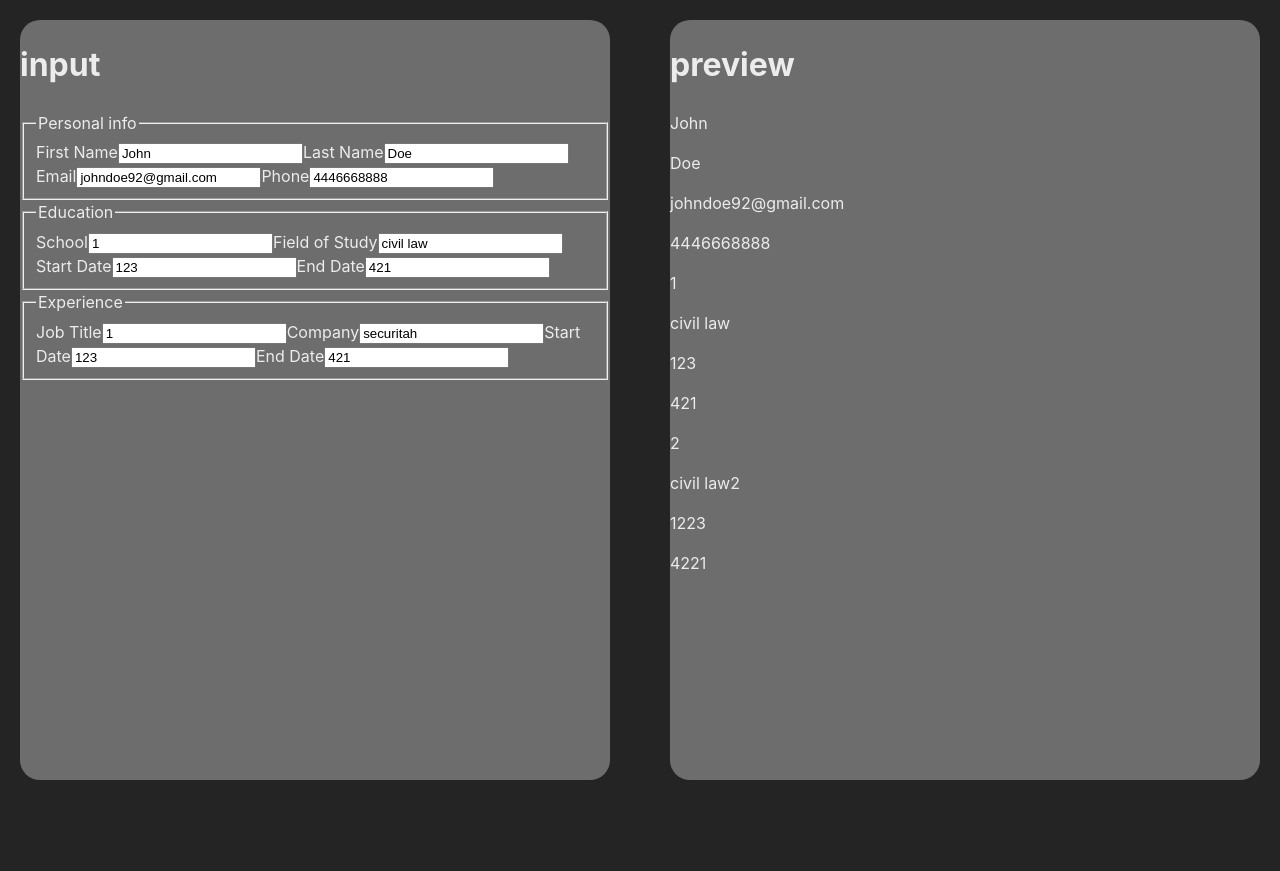
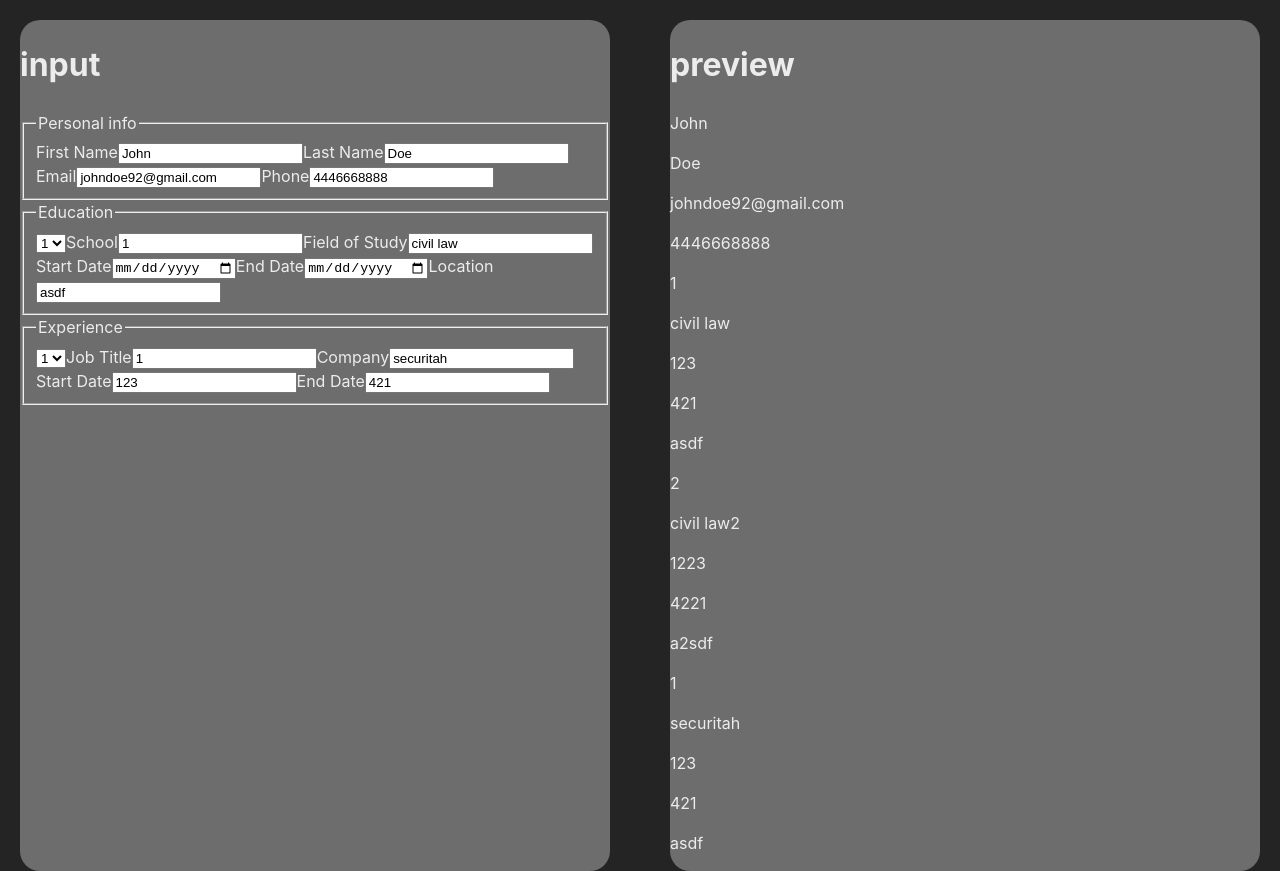
Before and after one commit to AmbiAngel/CV-Application, a React (Vite) app: page / in a window 1280 px wide. Before the commit the page ends 800 px from the top, so only its background shows below. Built offline with nearby package versions, Linux system fonts and the light colour scheme.

Commit message:
Add select tag to Education and Experience sections. Add functionality to select specific schools/jobs.

```diff
--- a/src/App.jsx
+++ b/src/App.jsx
@@ -67,7 +67,7 @@ function App() {
     {
       id:'email',
       label:'Email',
-      inputType:'text'
+      inputType:'email'
     },
     {
       id:'phone',
@@ -90,13 +90,18 @@ function App() {
     {
       id:'startDate',
       label:'Start Date',
-      inputType:'text'
+      inputType:'date'
     },
     {
       id:'endDate',
       label:'End Date',
-      inputType:'number'
+      inputType:'date'
     },
+    {
+      id:'location',
+      label:'Location',
+      inputType:'text'
+    }
   ]
 
   const experienceInputs = [
@@ -118,7 +123,7 @@ function App() {
     {
       id:'endDate',
       label:'End Date',
-      inputType:'number'
+      inputType:'tel'
     },
   ]
   // const [count, setCount] = useState(0)
@@ -142,7 +147,7 @@ function App() {
               categorySetter={setPersonalInfo}
               categoryObj={{...personalInfo}}
               categoryTitle='Personal info'
-              containerClass='personal-info-input-container'
+              containerClass='personalInfo'
               inputsArray={personalInfoInputs}
               >
             </InputsContainer>
@@ -152,8 +157,9 @@ function App() {
               categoryObj={[...education]}
               categorySelectedId={selectedEducationId}
               categoryTitle='Education'
-              containerClass='education-input-container'
+              containerClass='educationInfo'
               inputsArray={educationInputs}
+              setSelectedId={setSelectedEducationId}
               >
             </InputsContainer>
 
@@ -164,6 +170,8 @@ function App() {
               categoryTitle='Experience'
               containerClass='experience-input-container'
               inputsArray={experienceInputs}
+              setSelectedId={setSelectedExperienceId}
+
               >
             </InputsContainer>
         </form>
@@ -183,6 +191,18 @@ function App() {
             <p>{item.field}</p>
             <p>{item.startDate}</p>
             <p>{item.endDate}</p>
+            <p>{item.location}</p>
+          </div>
+          )}
+        </div>
+        <div className="resume-experience-info">
+          {experience.map((item, index) =>
+          <div className="experience-item" key={index}>
+            <p>{item.jobTitle}</p>
+            <p>{item.company}</p>
+            <p>{item.startDate}</p>
+            <p>{item.endDate}</p>
+            <p>{item.location}</p>
           </div>
           )}
         </div>
--- a/src/components/inputsContainer.jsx
+++ b/src/components/inputsContainer.jsx
@@ -1,16 +1,21 @@
 import Input from './customInput'
 
 
-export default function InputsContainer({containerClass, categorySetter, categoryObj, categoryTitle, inputsArray, categorySelectedId}){
+export default function InputsContainer({containerClass, categorySetter, categoryObj, categoryTitle, inputsArray, categorySelectedId, setSelectedId}){
     if (Array.isArray(categoryObj)){
         const isolatedObj = categoryObj[categorySelectedId]
         return(
         <fieldset className={containerClass}>
             <legend>{categoryTitle}</legend>
+            <select onChange={(e)=>setSelectedId(e.target.value)}>
+                {categoryObj.map((obj,index)=>{
+                    return <option key={index} value={index}>{`${index+1}`}</option>
+                })}
+            </select>
             {inputsArray.map((item)=>
             <Input
             key={item.id}
-            id={item.id}
+            id={`${containerClass}-${item.id}`}
             label={item.label}
             inputType={item.inputType}
             isRequired={true}
```
